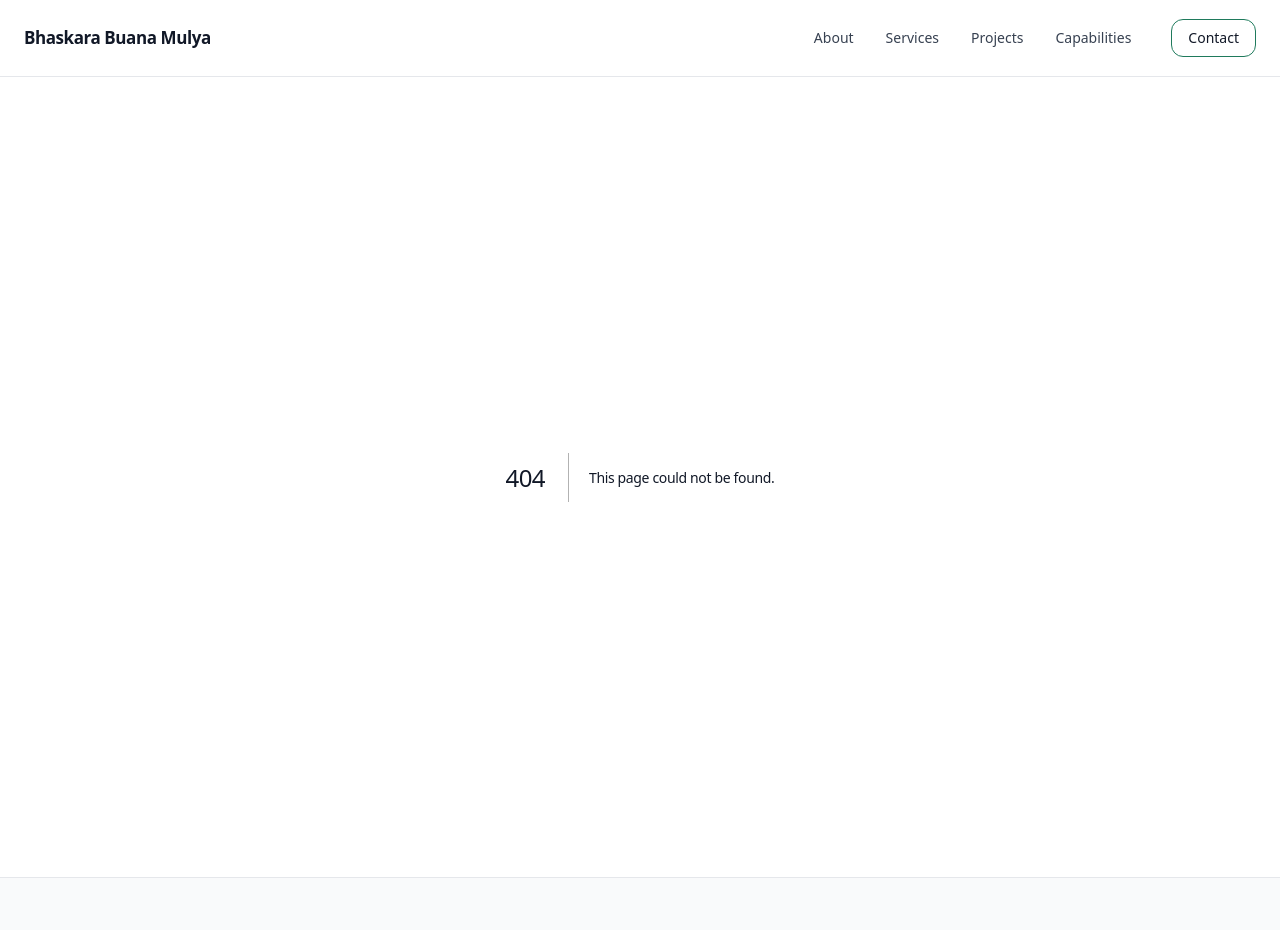
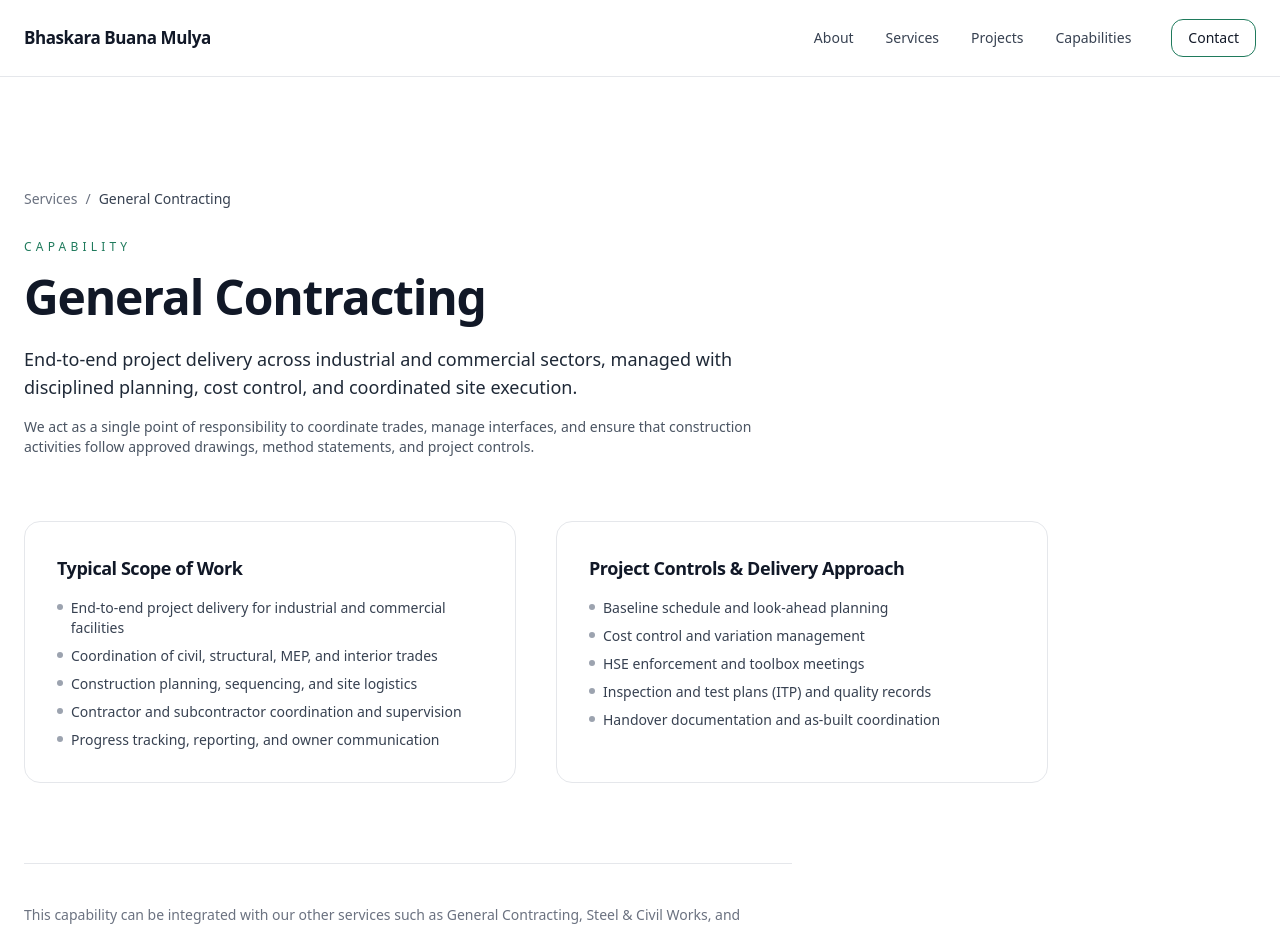
Before and after one commit to herlan-syihabudin/Bhaskara, a Next.js app: page /capabilities/general-contracting in a window 1280 px wide. Before the commit this address had no page. Shown: the top 930 px of the page. Built offline with nearby package versions, Linux system fonts and the light colour scheme.

Commit message:
Create page.tsx

```diff
--- /dev/null
+++ b/app/capabilities/[slug]/page.tsx
@@ -0,0 +1,178 @@
+import { notFound } from "next/navigation";
+import Link from "next/link";
+
+const capabilities = {
+  "general-contracting": {
+    title: "General Contracting",
+    intro:
+      "End-to-end project delivery across industrial and commercial sectors, managed with disciplined planning, cost control, and coordinated site execution.",
+    summary:
+      "We act as a single point of responsibility to coordinate trades, manage interfaces, and ensure that construction activities follow approved drawings, method statements, and project controls.",
+    scope: [
+      "End-to-end project delivery for industrial and commercial facilities",
+      "Coordination of civil, structural, MEP, and interior trades",
+      "Construction planning, sequencing, and site logistics",
+      "Contractor and subcontractor coordination and supervision",
+      "Progress tracking, reporting, and owner communication",
+    ],
+    controls: [
+      "Baseline schedule and look-ahead planning",
+      "Cost control and variation management",
+      "HSE enforcement and toolbox meetings",
+      "Inspection and test plans (ITP) and quality records",
+      "Handover documentation and as-built coordination",
+    ],
+  },
+  "mep-engineering": {
+    title: "MEP Engineering",
+    intro:
+      "Mechanical, electrical, and plumbing systems engineered for performance, safety, and regulatory compliance across industrial and commercial facilities.",
+    summary:
+      "Our MEP scope covers design coordination, installation, testing, and commissioning, ensuring systems operate reliably and integrate with architectural and structural requirements.",
+    scope: [
+      "Power distribution, lighting, and earthing systems",
+      "HVAC systems, ducting, and mechanical ventilation",
+      "Plumbing, water supply, and drainage networks",
+      "Fire alarm, fire-fighting, and life safety systems",
+      "Low-voltage, control, and auxiliary systems coordination",
+    ],
+    controls: [
+      "Shop drawing and coordination with other disciplines",
+      "Load calculations and equipment selection validation",
+      "Method statements and installation procedures",
+      "Testing, commissioning, and performance verification",
+      "Regulatory inspections and compliance documentation",
+    ],
+  },
+  "steel-civil-works": {
+    title: "Steel & Civil Works",
+    intro:
+      "Structural steel, foundations, and civil works constructed with engineering precision to support industrial and commercial operations.",
+    summary:
+      "We execute foundations, superstructures, concrete works, and steel structures with attention to constructability, safety, and durability in operation.",
+    scope: [
+      "Foundations, pedestals, and ground beams",
+      "Concrete slabs, pits, and retaining structures",
+      "Structural steel fabrication and erection",
+      "Warehouse, plant, and utility building structures",
+      "External works, drainage, and access roads",
+    ],
+    controls: [
+      "Surveying, setting out, and level control",
+      "Rebar, formwork, and concrete quality control",
+      "Welding, bolting, and steel erection procedures",
+      "Lifting plans and work-at-height safety",
+      "Inspection records and structural handover documentation",
+    ],
+  },
+  "interior-fit-out": {
+    title: "Interior Fit-Out",
+    intro:
+      "Functional, durable, and efficient interior environments for operational, commercial, and industrial use cases.",
+    summary:
+      "We deliver interior fit-out works that integrate architectural finishes with MEP systems, ensuring spaces are ready for safe and reliable daily operations.",
+    scope: [
+      "Partitioning, ceilings, and architectural finishes",
+      "Joinery, built-in furniture, and feature elements",
+      "Coordination of MEP services within interior spaces",
+      "Flooring systems suitable for operational requirements",
+      "Wayfinding, signage, and minor architectural details",
+    ],
+    controls: [
+      "Shop drawings and sample approvals",
+      "Material submittals and compliance checks",
+      "Interface coordination with base building and MEP",
+      "Quality inspections and punch list management",
+      "Handover with operation and maintenance considerations",
+    ],
+  },
+};
+
+export default function CapabilityPage({ params }: { params: { slug: string } }) {
+  const capability = capabilities[params.slug as keyof typeof capabilities];
+
+  if (!capability) {
+    return notFound();
+  }
+
+  return (
+    <section className="bg-white">
+      <div className="container-bbm py-28">
+
+        {/* BREADCRUMB / BACK LINK */}
+        <div className="text-sm text-gray-500">
+          <Link href="/services" className="hover:underline">
+            Services
+          </Link>
+          <span className="mx-2">/</span>
+          <span className="text-gray-700">{capability.title}</span>
+        </div>
+
+        {/* HEADER */}
+        <div className="mt-6 max-w-3xl">
+          <span className="badge">CAPABILITY</span>
+
+          <h1 className="mt-4">
+            {capability.title}
+          </h1>
+
+          <p className="mt-6 text-lg text-gray-800">
+            {capability.intro}
+          </p>
+
+          <p className="mt-4 text-sm text-gray-600">
+            {capability.summary}
+          </p>
+        </div>
+
+        {/* GRID: SCOPE & CONTROLS */}
+        <div className="mt-16 grid gap-10 md:grid-cols-2 max-w-5xl">
+          <div className="card p-8">
+            <h2 className="text-lg font-semibold text-gray-900">
+              Typical Scope of Work
+            </h2>
+            <ul className="mt-4 space-y-2 text-sm text-gray-700">
+              {capability.scope.map((item) => (
+                <li key={item} className="flex gap-2">
+                  <span className="mt-[6px] h-[6px] w-[6px] rounded-full bg-gray-400" />
+                  <span>{item}</span>
+                </li>
+              ))}
+            </ul>
+          </div>
+
+          <div className="card p-8">
+            <h2 className="text-lg font-semibold text-gray-900">
+              Project Controls & Delivery Approach
+            </h2>
+            <ul className="mt-4 space-y-2 text-sm text-gray-700">
+              {capability.controls.map((item) => (
+                <li key={item} className="flex gap-2">
+                  <span className="mt-[6px] h-[6px] w-[6px] rounded-full bg-gray-400" />
+                  <span>{item}</span>
+                </li>
+              ))}
+            </ul>
+          </div>
+        </div>
+
+        {/* CLOSING / CTA */}
+        <div className="mt-20 max-w-3xl border-t border-gray-200 pt-10">
+          <p className="text-sm text-gray-500 leading-relaxed">
+            This capability can be integrated with our other services such as
+            General Contracting, Steel & Civil Works, and Interior Fit-Out
+            depending on project requirements.
+          </p>
+
+          <p className="mt-4 text-sm text-gray-600">
+            To discuss how this capability applies to your project,{" "}
+            <Link href="/contact" className="font-medium text-gray-900 hover:underline">
+              contact our team
+            </Link>{" "}
+            with your scope, schedule, and technical requirements.
+          </p>
+        </div>
+      </div>
+    </section>
+  );
+}
```
